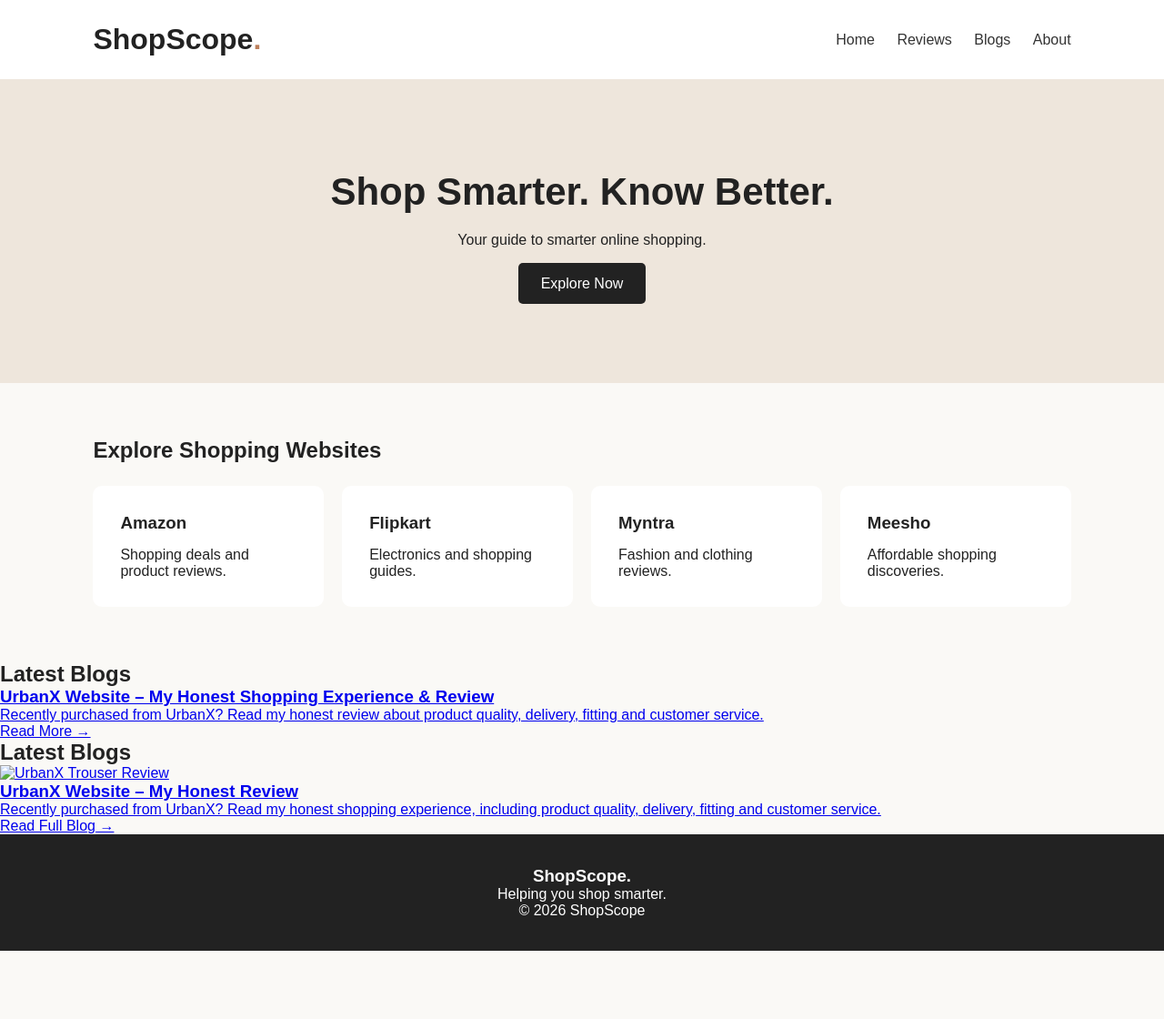
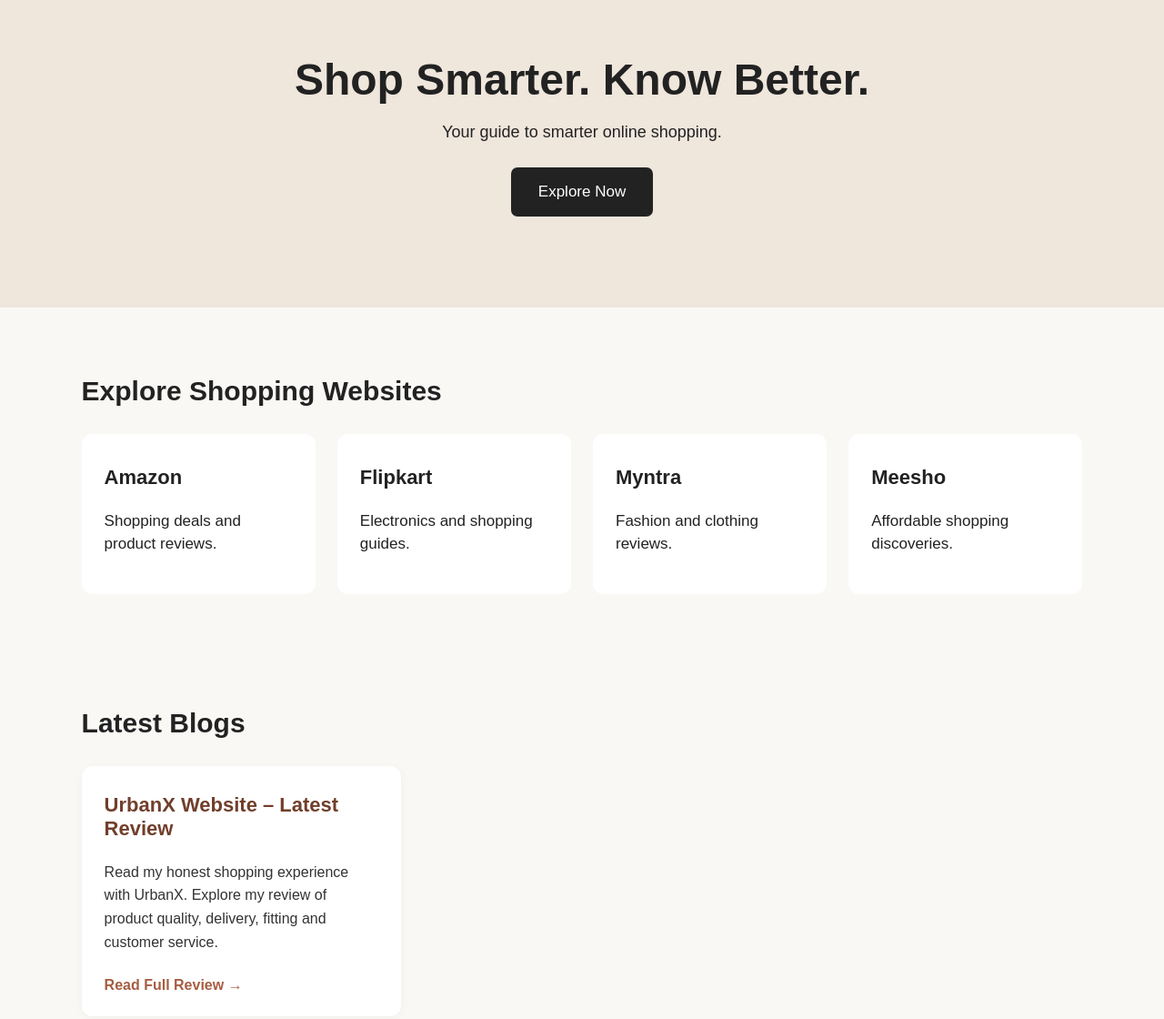
Before and after one commit to gayeeeeeee/Review-Center, a plain HTML site: page index.html in a window 1280 px wide. Shown: the top 1120 px of the page at 91% size. Before the commit the page ends 1045 px from the top, so only its background shows below. Drawn offline with Linux system fonts and the light colour scheme.

Commit message:
Add files via upload

```diff
--- a/index.html
+++ b/index.html
@@ -1,79 +1,257 @@
+<!
 <!DOCTYPE html>
 <html lang="en">
+
 <head>
     <meta charset="UTF-8">
     <meta name="viewport" content="width=device-width, initial-scale=1.0">
-    <title>Review Center - Shop Smarter</title>
-    <link rel="stylesheet" href="style.css">
+
+    <title>ShopScope - Shop Smarter</title>
+
+    <style>
+
+        * {
+            box-sizing: border-box;
+        }
+
+        body {
+            margin: 0;
+            font-family: Arial, sans-serif;
+            background-color: #FAF8F5;
+            color: #222222;
+        }
+
+        /* HERO SECTION */
+
+        .hero {
+            background-color: #EFE6DC;
+            text-align: center;
+            padding: 60px 20px 100px;
+        }
+
+        .hero h1 {
+            font-size: 48px;
+            margin: 0 0 20px;
+            color: #222222;
+        }
+
+        .hero p {
+            font-size: 18px;
+        }
+
+        .hero button {
+            background-color: #222222;
+            color: white;
+            border: none;
+            padding: 17px 30px;
+            border-radius: 7px;
+            font-size: 17px;
+            cursor: pointer;
+            margin-top: 10px;
+        }
+
+        .hero button:hover {
+            background-color: #713F2B;
+        }
+
+        /* COMMON SECTION */
+
+        .section {
+            padding: 50px 7%;
+        }
+
+        .section h2 {
+            font-size: 30px;
+            margin-bottom: 30px;
+            color: #222222;
+        }
+
+        /* SHOPPING WEBSITE CARDS */
+
+        .website-container {
+            display: grid;
+            grid-template-columns: repeat(4, 1fr);
+            gap: 24px;
+        }
+
+        .website-card {
+            background-color: white;
+            padding: 25px;
+            border-radius: 12px;
+            min-height: 160px;
+            transition: 0.3s;
+        }
+
+        .website-card:hover {
+            transform: translateY(-5px);
+            box-shadow: 0 5px 15px rgba(0,0,0,0.08);
+        }
+
+        .website-card h3 {
+            font-size: 22px;
+            margin-top: 10px;
+        }
+
+        .website-card p {
+            font-size: 17px;
+            line-height: 1.5;
+        }
+
+        /* LATEST BLOGS */
+
+        .latest-blogs {
+            padding: 50px 7%;
+        }
+
+        .latest-blogs h2 {
+            font-size: 30px;
+            margin-bottom: 30px;
+        }
+
+        .blog-container {
+            display: grid;
+            grid-template-columns: repeat(3, minmax(0, 380px));
+            gap: 24px;
+        }
+
+        .blog-card {
+            background-color: white;
+            padding: 25px;
+            border-radius: 12px;
+            min-height: 190px;
+            box-shadow: 0 2px 10px rgba(0,0,0,0.04);
+            transition: 0.3s;
+        }
+
+        .blog-card:hover {
+            transform: translateY(-5px);
+            box-shadow: 0 5px 15px rgba(0,0,0,0.10);
+        }
+
+        .blog-card a {
+            text-decoration: none;
+            color: #222222;
+            display: block;
+        }
+
+        .blog-card h3 {
+            font-size: 22px;
+            color: #713F2B;
+            margin-top: 5px;
+        }
+
+        .blog-card p {
+            font-size: 16px;
+            line-height: 1.6;
+            color: #333333;
+        }
+
+        .blog-card span {
+            display: inline-block;
+            color: #A65D42;
+            font-weight: bold;
+            margin-top: 10px;
+        }
+
+        /* FOOTER */
+
+        footer {
+            background-color: #222222;
+            color: white;
+            text-align: center;
+            padding: 30px;
+        }
+
+        footer p {
+            margin: 5px;
+        }
+
+        /* RESPONSIVE DESIGN */
+
+        @media (max-width: 900px) {
+            .website-container {
+                grid-template-columns: repeat(2, 1fr);
+            }
+
+            .blog-container {
+                grid-template-columns: 1fr;
+            }
+        }
+
+        @media (max-width: 600px) {
+            .hero h1 {
+                font-size: 32px;
+            }
+
+            .website-container {
+                grid-template-columns: 1fr;
+            }
+
+            .section,
+            .latest-blogs {
+                padding: 30px 6%;
+            }
+
+            .blog-card {
+                width: 100%;
+            }
+        }
+
+    </style>
+
 </head>
+
 <body>
 
-    <header>
-        <h1>ShopScope<span>.</span></h1>
-        <nav>
-            <a href="#">Home</a>
-            <a href="#reviews">Reviews</a>
-            <a href="#blogs">Blogs</a>
-            <a href="#about">About</a>
-        </nav>
+    <!-- HERO SECTION -->
+
+    <header class="hero">
+
+        <h1>Shop Smarter. Know Better.</h1>
+
+        <p>Your guide to smarter online shopping.</p>
+
+        <button onclick="document.getElementById('websites').scrollIntoView({behavior:'smooth'})">
+            Explore Now
+        </button>
+
     </header>
 
-    <section class="hero">
-        <h2>Shop Smarter. Know Better.</h2>
-        <p>Your guide to smarter online shopping.</p>
-        <a href="#reviews" class="btn">Explore Now</a>
-    </section>
 
-    <section id="reviews">
+    <!-- EXPLORE SHOPPING WEBSITES -->
+
+    <section class="section" id="websites">
+
         <h2>Explore Shopping Websites</h2>
 
-        <div class="cards">
-            <div class="card">
+        <div class="website-container">
+
+            <div class="website-card">
                 <h3>Amazon</h3>
                 <p>Shopping deals and product reviews.</p>
             </div>
 
-            <div class="card">
+            <div class="website-card">
                 <h3>Flipkart</h3>
                 <p>Electronics and shopping guides.</p>
             </div>
 
-            <div class="card">
+            <div class="website-card">
                 <h3>Myntra</h3>
                 <p>Fashion and clothing reviews.</p>
             </div>
 
-            <div class="card">
+            <div class="website-card">
                 <h3>Meesho</h3>
                 <p>Affordable shopping discoveries.</p>
             </div>
-        </div>
-    </section>
-
-    <section
-<section class="latest-blogs" id="latest-blogs">
-
-    <h2>Latest Blogs</h2>
-
-    <div class="blog-card">
-
-        <a href="first.blog.html" class="blog-link">
-
-            <h3>UrbanX Website – My Honest Shopping Experience & Review</h3>
-
-            <p>
-                Recently purchased from UrbanX?
-                Read my honest review about product quality,
-                delivery, fitting and customer service.
-            </p>
-
-            <span>Read More →</span>
-
-        </a>
 
         </div>
 
     </section>
+
+
+    <!-- LATEST BLOGS - ONLY ONE SECTION -->
 
     <section class="latest-blogs" id="latest-blogs">
 
@@ -81,25 +259,19 @@
 
         <div class="blog-container">
 
-        <!-- FIRST BLOG -->
-
             <div class="blog-card">
 
                 <a href="first.blog.html">
 
-                <img src="images/img 1.jpg"
-                     alt="UrbanX Trouser Review">
-
-                <h3>UrbanX Website – My Honest Review</h3>
+                    <h3>UrbanX Website – Latest Review</h3>
 
                     <p>
-                    Recently purchased from UrbanX?
-                    Read my honest shopping experience,
-                    including product quality, delivery,
+                        Read my honest shopping experience with UrbanX.
+                        Explore my review of product quality, delivery,
                         fitting and customer service.
                     </p>
 
-                <span>Read Full Blog →</span>
+                    <span>Read Full Review →</span>
 
                 </a>
 
@@ -109,14 +281,19 @@
 
     </section>
 
-    </section>
 
-    <footer id="about">
+    <!-- FOOTER -->
+
+    <footer>
+
         <h3>ShopScope.</h3>
+
         <p>Helping you shop smarter.</p>
+
         <p>© 2026 ShopScope</p>
+
     </footer>
 
-    <script src="script.js"></script>
 </body>
+
 </html>
```
Lines whose indentation alone changed are shown as unchanged.
